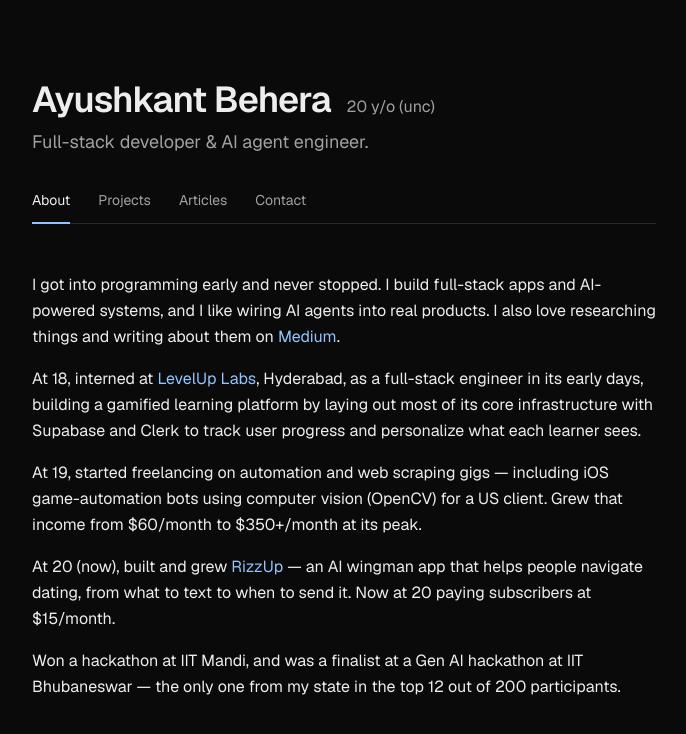
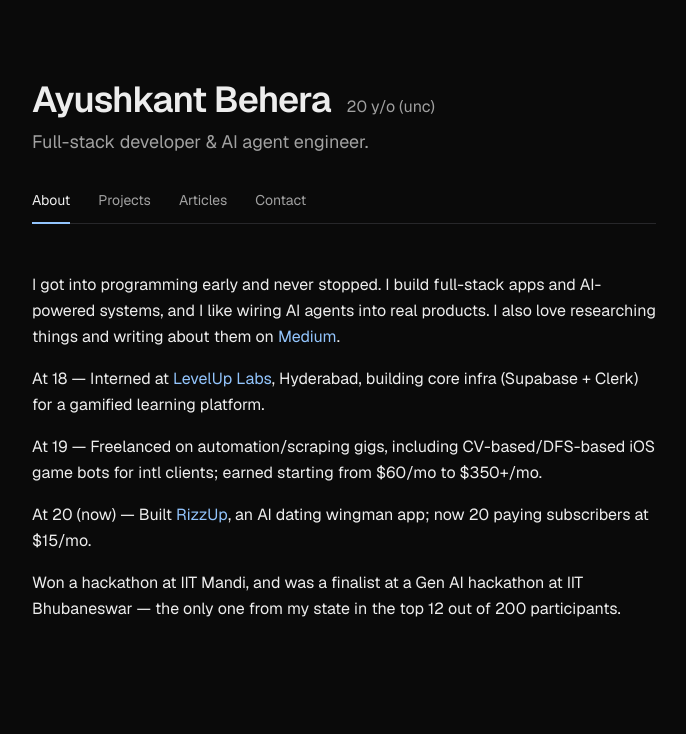
Before and after one commit to Graffian/ayush_portfolio, a Next.js app: page / in a window 1280 px wide. Shown: the top 734 px of the page, without its empty margins (296-982 px from the left). Built offline with nearby package versions, Linux system fonts and the light colour scheme.

Commit message:
tighten about page timeline entries

```diff
--- a/app/page.tsx
+++ b/app/page.tsx
@@ -17,23 +17,20 @@ export default function AboutPage() {
         <ExtLink href="https://medium.com/@ayushkantworks">Medium</ExtLink>.
       </p>
       <p className="leading-relaxed">
-        At 18, interned at{" "}
+        At 18 — Interned at{" "}
         <ExtLink href="https://leveluplabs.space/">LevelUp Labs</ExtLink>,
-        Hyderabad, as a full-stack engineer in its early days, building a
-        gamified learning platform by laying out most of its core infrastructure
-        with Supabase and Clerk to track user progress and personalize what each
-        learner sees.
+        Hyderabad, building core infra (Supabase + Clerk) for a gamified
+        learning platform.
       </p>
       <p className="leading-relaxed">
-        At 19, started freelancing on automation and web scraping gigs —
-        including iOS game-automation bots using computer vision (OpenCV) for a
-        US client. Grew that income from $60/month to $350+/month at its peak.
+        At 19 — Freelanced on automation/scraping gigs, including
+        CV-based/DFS-based iOS game bots for intl clients; earned starting from
+        $60/mo to $350+/mo.
       </p>
       <p className="leading-relaxed">
-        At 20 (now), built and grew{" "}
-        <ExtLink href="https://rizzup.antideploy.com">RizzUp</ExtLink> — an AI
-        wingman app that helps people navigate dating, from what to text to when
-        to send it. Now at 20 paying subscribers at $15/month.
+        At 20 (now) — Built{" "}
+        <ExtLink href="https://rizzup.antideploy.com">RizzUp</ExtLink>, an AI
+        dating wingman app; now 20 paying subscribers at $15/mo.
       </p>
       <p className="leading-relaxed">
         Won a hackathon at IIT Mandi, and was a finalist at a Gen AI hackathon at
```
